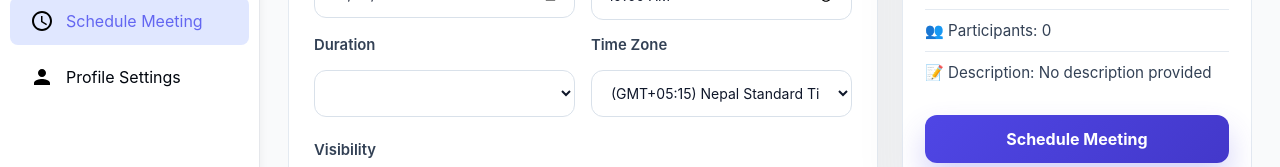
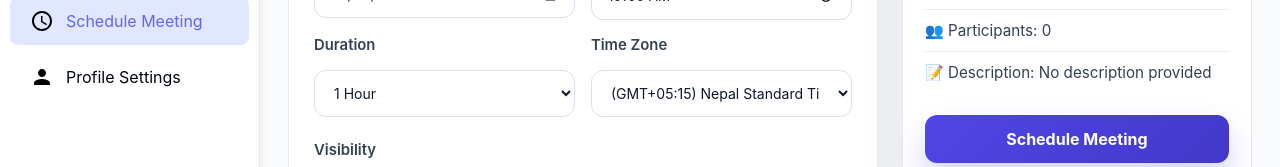
Before and after one commit to Nitul7/Meeting-Basum, a React (Vite) app: page /meeting/schedule in a window 1280 px wide. Shown: the part 342-509 px from the top of the page. Built offline with nearby package versions, Linux system fonts and the light colour scheme; no server answers; sample sign-in values are in the browser's storage.

Commit message:
fix: scheduled meetings lost visibility on submit (zod typo stripped the field), and a stale duration default crashed codeprotected/other submissions with a Mongoose enum error

```diff
--- a/src/pages/ScheduleMeeting.jsx
+++ b/src/pages/ScheduleMeeting.jsx
@@ -16,11 +16,11 @@ const ScheduleMeeting = () => {
       title: "",
       date: today,
       time: "10:00",
-      duration: "1",
+      duration: "1hr",
       timezone: "(GMT+05:15) Nepal Standard Time",
       participants: "",
       description: "",
-      visibiliy: "public",
+      visibility: "public",
       code: Math.random().toString(36).substring(2, 15),
     },
   });
@@ -28,10 +28,10 @@ const ScheduleMeeting = () => {
   const form = watch();
 
   const durationLabel =
-    form.duration === "0.5" ? "30 Min" : form.duration === "2" ? "2 Hours" : "1 Hour";
+    form.duration === "30min" ? "30 Min" : form.duration === "2hr" ? "2 Hours" : "1 Hour";
 
   const durationHours =
-    form.duration === "0.5" ? 0.5 : form.duration === "2" ? 2 : 1;
+    form.duration === "30min" ? 0.5 : form.duration === "2hr" ? 2 : 1;
 
   const formatDate = (dateValue) => {
     if (!dateValue) return today;
--- a/src/schemas/ScheduleMeetingForm.schema.js
+++ b/src/schemas/ScheduleMeetingForm.schema.js
@@ -9,7 +9,7 @@ export const ScheduleMeetingFormSchema = z.object({
     timezone: z.string().min(1, { message: "Timezone is required" }),
     participants: z.string().optional(),
     description: z.string().optional(),
-    visibiliy: z.enum(["public", "private", "codeprotected"]).default("public"),
+    visibility: z.enum(["public", "private", "codeprotected"]).default("public"),
     code: z.string().optional(),
 });
 
```
